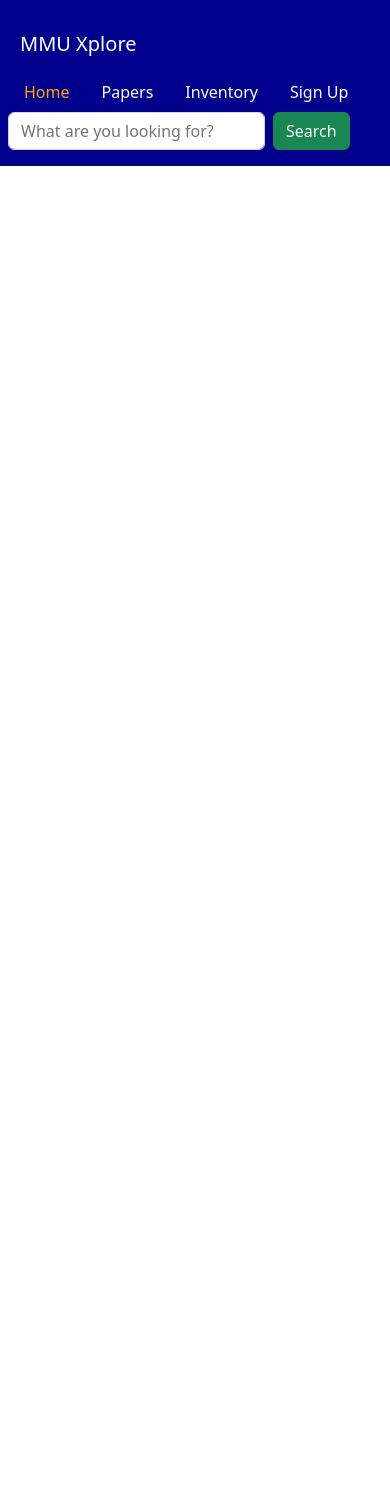
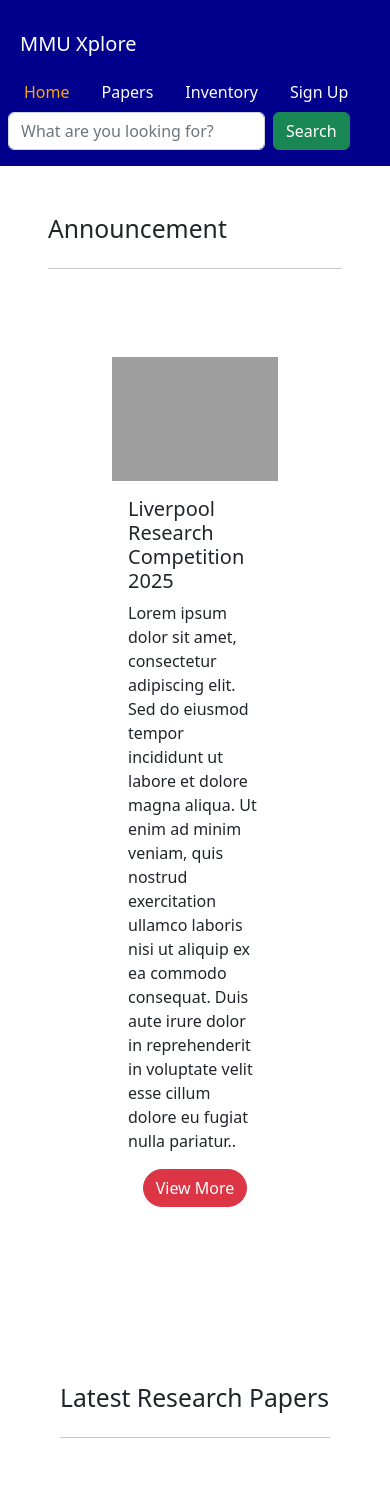
Before and after one commit to nidqija/MMUXplore-Research-Tracker, a Django app: template myproject/myapp/templates/home.html in a window 390 px wide. Shown: the top 1509 px of the page. Before the commit the page ends 166 px from the top, so only its background shows below. Run offline with Django 3.2, Linux system fonts and the light colour scheme; the template is opened without the code that fills it, so the values that code supplies are empty; grey boxes are pictures that could not be loaded.

Commit message:
added home page ui design

```diff
--- a/myproject/myapp/templates/home.html
+++ b/myproject/myapp/templates/home.html
@@ -22,7 +22,7 @@
   <ul class="nav justify-content-center">
 
   <li class="nav-item">
-    <a class="nav-link " href="/home" style="color: orange;">Home </a>
+    <a class="nav-link " href="/" style="color: orange;">Home </a>
   </li>
   <li class="nav-item">
     <a class="nav-link text-white" href="#">Papers</a>
@@ -43,6 +43,104 @@
 
 <!--------------------------------------------------------------------------------------------------------------------------------------------------------------------->
 
+<!---------------------------------------------------------------Home Page Content--------------------------------------------------------------------------------------->
+
+<section id="announcement">
+<div>
+    <div class="container p-5 ">
+        <div class="jumbotron">
+            <h2>Announcement</h2>
+            <hr class="my-4">
+
+        </div>
+        <div class="card p-5" style="border: none;">
+  <div class="card-body">
+     <div class="row">
+  <div class="col-sm-6">
+    <div class="card" style="border:none;">
+        <img src="https://www.freepnglogos.com/uploads/android-logo-png/android-logo-integrations-support-web-development-services-14.png" alt="">
+
+    </div>
+  </div>
+  <div class="col-sm-6">
+    <div class="card" style="border: none;">
+      <div class="card-body">
+        <h5 class="card-title">Liverpool Research Competition 2025</h5>
+        <p class="card-text">Lorem ipsum dolor sit amet, consectetur adipiscing elit. Sed do eiusmod tempor incididunt ut labore et dolore magna aliqua. Ut enim ad minim veniam, quis nostrud exercitation ullamco laboris nisi ut aliquip ex ea commodo consequat. Duis aute irure dolor in reprehenderit in voluptate velit esse cillum dolore eu fugiat nulla pariatur..</p>
+        <div class="text-center">
+        <a href="#" class="btn btn-danger" style="border-radius: 30px;">View More</a>
+        </div>
+      </div>
+    </div>
+  </div>
+</div>
+  </div>
+</div>
+    </div>
+</div>
+</section>
+
+<section id="latestresearchpaper">
+    <div class="container">
+    <div class="jumbotron p-5">
+        <h2>Latest Research Papers</h2>
+    <hr class="my-4">
+    </div>
+    <div class="container mb-5">
+    <div class="row row-cols-1 row-cols-md-4 g-4">
+  <div class="col">
+    <div class="card h-100">
+      <img src="..." class="card-img-top" alt="...">
+      <div class="card-body">
+        <h5 class="card-title">Card title</h5>
+        <p class="card-text">This is a longer card with supporting text below as a natural lead-in to additional content. This content is a little bit longer.</p>
+        <div class="text-center">
+        <button class="btn btn-danger">View More</button>
+       </div>
+    </div>
+    </div>
+  </div>
+  <div class="col">
+    <div class="card h-100">
+      <img src="..." class="card-img-top" alt="...">
+      <div class="card-body">
+        <h5 class="card-title">Card title</h5>
+        <p class="card-text">This is a short card.</p>
+          <div class="text-center">
+        <button class="btn btn-danger">View More</button>
+       </div>
+      </div>
+    </div>
+  </div>
+  <div class="col">
+    <div class="card h-100">
+      <img src="..." class="card-img-top" alt="...">
+      <div class="card-body">
+        <h5 class="card-title">Card title</h5>
+        <p class="card-text">This is a longer card with supporting text below as a natural lead-in to additional content.</p>
+          <div class="text-center">
+        <button class="btn btn-danger">View More</button>
+       </div>
+    </div>
+    </div>
+  </div>
+  <div class="col">
+    <div class="card h-100">
+      <img src="..." class="card-img-top" alt="...">
+      <div class="card-body">
+        <h5 class="card-title">Card title</h5>
+        <p class="card-text">This is a longer card with supporting text below as a natural lead-in to additional content. This content is a little bit longer.</p>
+       <div class="text-center">
+        <button class="btn btn-danger">View More</button>
+       </div>
+    </div>
+    </div>
+  </div>
+</div>
+</div>
+</div>
+
+</section>
 
     <script src="https://cdn.jsdelivr.net/npm/bootstrap@5.2.3/dist/js/bootstrap.bundle.min.js" integrity="sha384-kenU1KFdBIe4zVF0s0G1M5b4hcpxyD9F7jL+jjXkk+Q2h455rYXK/7HAuoJl+0I4" crossorigin="anonymous"></script>
 
--- a/myproject/myapp/templates/signin.html
+++ b/myproject/myapp/templates/signin.html
@@ -20,7 +20,7 @@
   <ul class="nav justify-content-center">
 
   <li class="nav-item">
-    <a class="nav-link text-white" href="/home">Home </a>
+    <a class="nav-link text-white" href="/">Home </a>
   </li>
   <li class="nav-item">
     <a class="nav-link text-white" href="#">Papers</a>
--- a/myproject/myapp/templates/signup.html
+++ b/myproject/myapp/templates/signup.html
@@ -20,7 +20,7 @@
   <ul class="nav justify-content-center">
 
   <li class="nav-item">
-    <a class="nav-link text-white" href="/home" >Home </a>
+    <a class="nav-link text-white" href="/" >Home </a>
   </li>
   <li class="nav-item">
     <a class="nav-link text-white" href="#">Papers</a>
--- a/myproject/myapp/urls.py
+++ b/myproject/myapp/urls.py
@@ -3,7 +3,7 @@ from . import views
 
 
 urlpatterns = [
-    path('home/', views.index, name='home'),
+    path('', views.index, name='home'),
     path('signup/', views.user_signup, name='signup'),
     path('signin/', views.user_signin, name='signin'),
 ]
```
